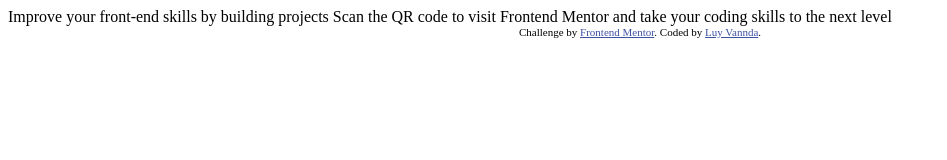
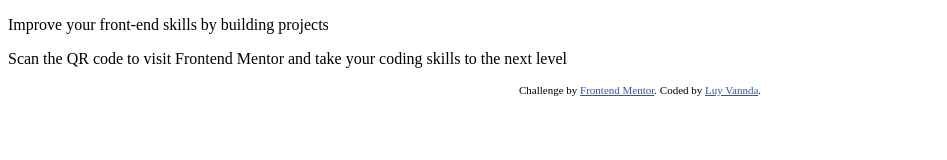
Before and after one commit to luyvannda/QR-code-component, a plain HTML site: page index.html in a window 1280 px wide. Shown: the whole page, without its empty margins (0-947 px from the left). Drawn offline with Linux system fonts and the light colour scheme.

Commit message:
add external style sheet and organize work flow folders

```diff
--- a/index.html
+++ b/index.html
@@ -4,38 +4,27 @@
 <head>
   <meta charset="UTF-8">
   <meta name="viewport" content="width=device-width, initial-scale=1.0">
-  <!-- displays site properly based on user's device -->
-
   <link rel="icon" type="image/png" sizes="32x32"
     href="./images/favicon-32x32.png">
-
   <title>Frontend Mentor | QR code component</title>
-
-  <!-- Feel free to remove these styles or customise in your own stylesheet 👍 -->
-  <style>
-    .attribution {
-      font-size: 11px;
-      text-align: center;
-    }
-
-    .attribution a {
-      color: hsl(228, 45%, 44%);
-    }
-  </style>
+  <link rel="stylesheet" href="styles.css">
 </head>
 
 <body>
 
-  Improve your front-end skills by building projects
+  <p>Improve your front-end skills by building projects</p>
 
-  Scan the QR code to visit Frontend Mentor and take your coding skills to the
-  next level
+  <p>Scan the QR code to visit Frontend Mentor and take your coding skills to
+    the
+    next level</p>
 
-  <div class="attribution">
-    Challenge by <a href="https://www.frontendmentor.io?ref=challenge"
-      target="_blank">Frontend Mentor</a>.
-    Coded by <a href="https://www.linkedin.com/in/luyvannda/">Luy Vannda</a>.
-  </div>
+  <footer>
+    <div class="attribution">
+      Challenge by <a href="https://www.frontendmentor.io?ref=challenge"
+        target="_blank">Frontend Mentor</a>.
+      Coded by <a href="https://www.linkedin.com/in/luyvannda/">Luy Vannda</a>.
+    </div>
+  </footer>
 </body>
 
 </html>
--- /dev/null
+++ b/styles.css
@@ -0,0 +1,8 @@
+.attribution {
+  font-size: 11px;
+  text-align: center;
+}
+
+.attribution a {
+  color: hsl(228, 45%, 44%);
+}
```
Also changed, not shown: 5 other files.
